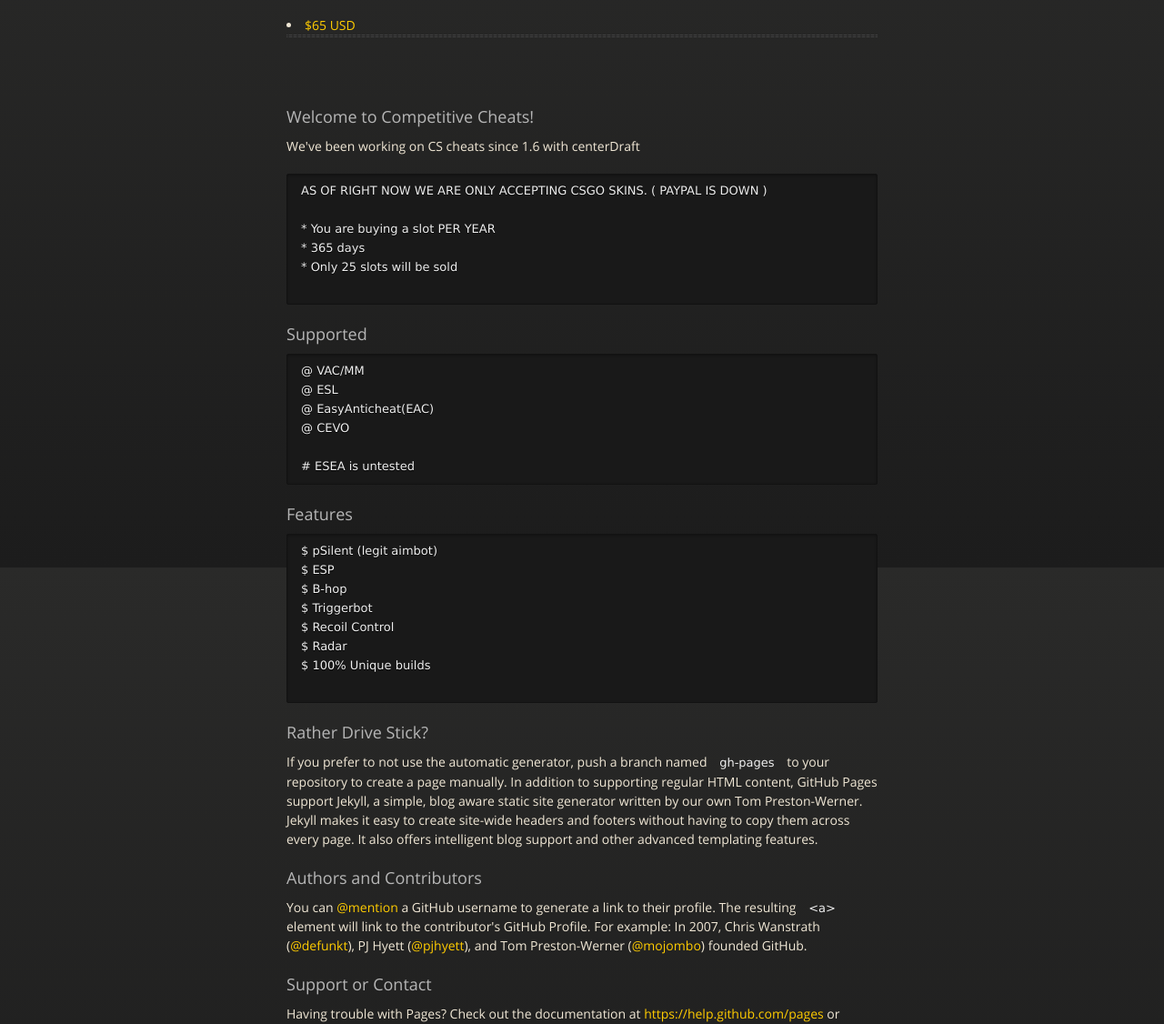
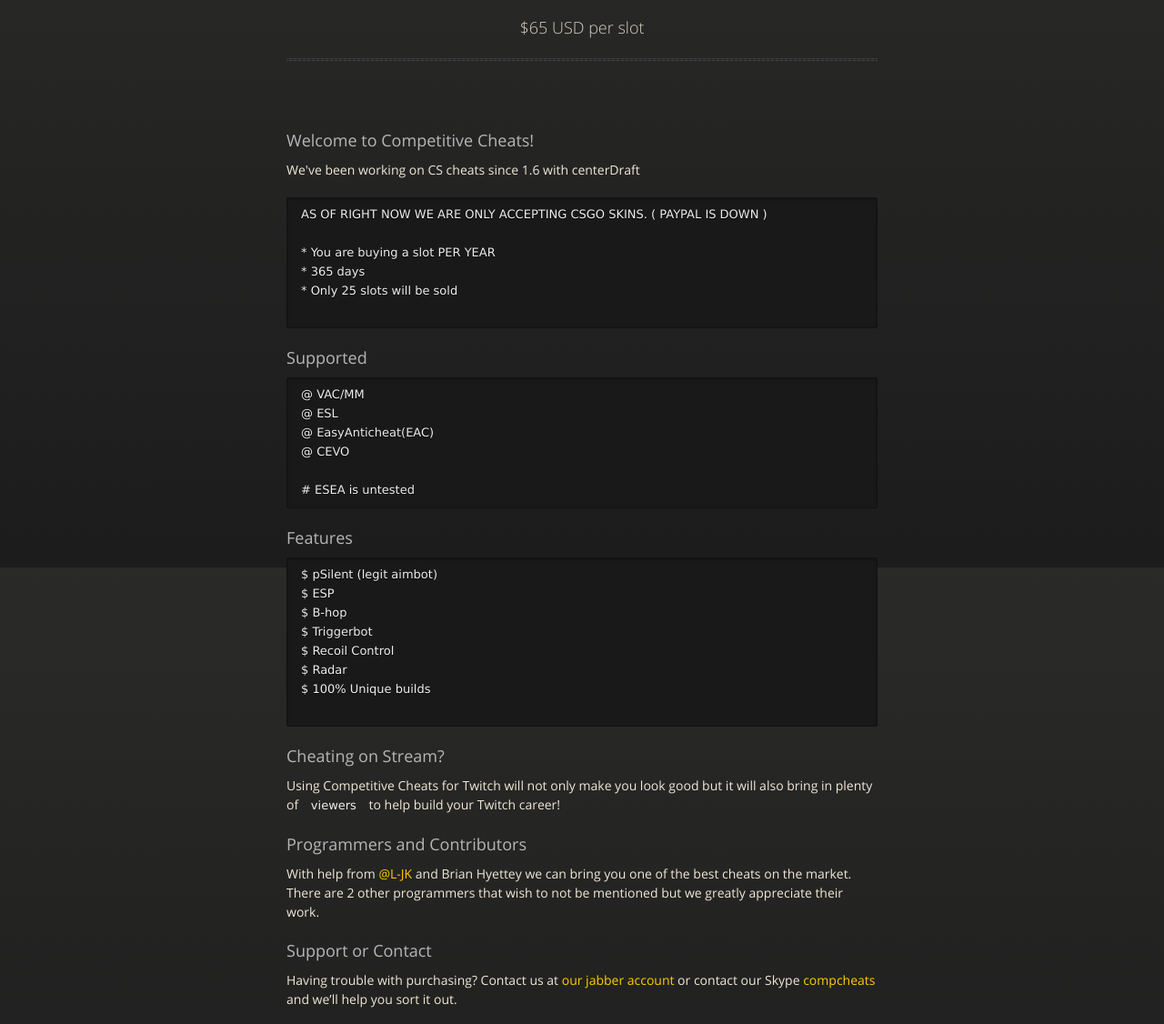
Before and after one commit to compcheats/csgo, a plain HTML site: page index.html in a window 1280 px wide. Shown: the part 176-1302 px from the top of the page at 91% size. Drawn offline with nearby package versions, Linux system fonts and the light colour scheme.

Commit message:
Update index.html

```diff
--- a/index.html
+++ b/index.html
@@ -33,7 +33,7 @@
         <div id="title">
           <h1>pSilent Aimbot</h1>
           <p>Have not yet lost a hvh</p>
-          <li class="fork"><a href="#messageus">$65 USD</a></li>
+       <p>$65 USD per slot</p>
           <hr>
 
         </div>
@@ -76,19 +76,19 @@ $ 100% Unique builds
 </code></pre>
 
 <h3>
-<a id="rather-drive-stick" class="anchor" href="#rather-drive-stick" aria-hidden="true"><span class="octicon octicon-link"></span></a>Rather Drive Stick?</h3>
+<a id="rather-drive-stick" class="anchor" href="#rather-drive-stick" aria-hidden="true"><span class="octicon octicon-link"></span></a>Cheating on Stream?</h3>
 
-<p>If you prefer to not use the automatic generator, push a branch named <code>gh-pages</code> to your repository to create a page manually. In addition to supporting regular HTML content, GitHub Pages support Jekyll, a simple, blog aware static site generator written by our own Tom Preston-Werner. Jekyll makes it easy to create site-wide headers and footers without having to copy them across every page. It also offers intelligent blog support and other advanced templating features.</p>
+<p>Using Competitive Cheats for Twitch will not only make you look good but it will also bring in plenty of <code>viewers</code> to help build your Twitch career! </p>
 
 <h3>
-<a id="authors-and-contributors" class="anchor" href="#authors-and-contributors" aria-hidden="true"><span class="octicon octicon-link"></span></a>Authors and Contributors</h3>
+<a id="authors-and-contributors" class="anchor" href="#authors-and-contributors" aria-hidden="true"><span class="octicon octicon-link"></span></a>Programmers and Contributors</h3>
 
-<p>You can <a href="https://github.com/blog/821" class="user-mention">@mention</a> a GitHub username to generate a link to their profile. The resulting <code>&lt;a&gt;</code> element will link to the contributor's GitHub Profile. For example: In 2007, Chris Wanstrath (<a href="https://github.com/defunkt" class="user-mention">@defunkt</a>), PJ Hyett (<a href="https://github.com/pjhyett" class="user-mention">@pjhyett</a>), and Tom Preston-Werner (<a href="https://github.com/mojombo" class="user-mention">@mojombo</a>) founded GitHub.</p>
+<p>With help from <a href="#" class="user-mention">@L-JK</a> and Brian Hyettey we can bring you one of the best cheats on the market. There are 2 other programmers that wish to not be mentioned but we greatly appreciate their work. </p>
 
 <h3>
 <a id="support-or-contact" class="anchor" href="#support-or-contact" aria-hidden="true"><span class="octicon octicon-link"></span></a>Support or Contact</h3>
 
-<p>Having trouble with Pages? Check out the documentation at <a href="https://help.github.com/pages">https://help.github.com/pages</a> or contact <a href="mailto:support@github.com">support@github.com</a> and we’ll help you sort it out.</p>
+<p>Having trouble with purchasing? Contact us at <a href="#jabber">our jabber account</a> or contact our Skype <a href="#skype">compcheats</a> and we’ll help you sort it out.</p>
       </section>
 
     </div>
```
